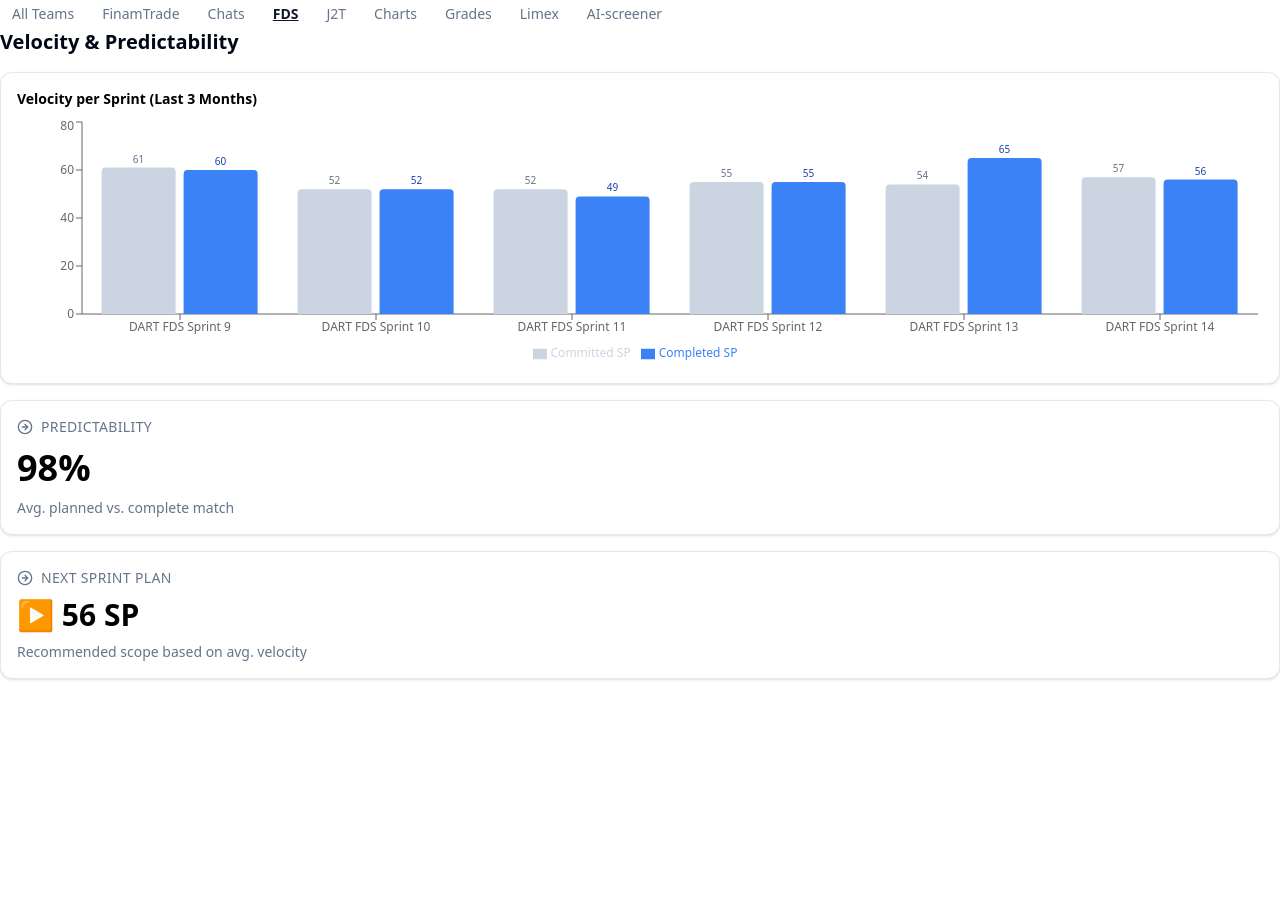
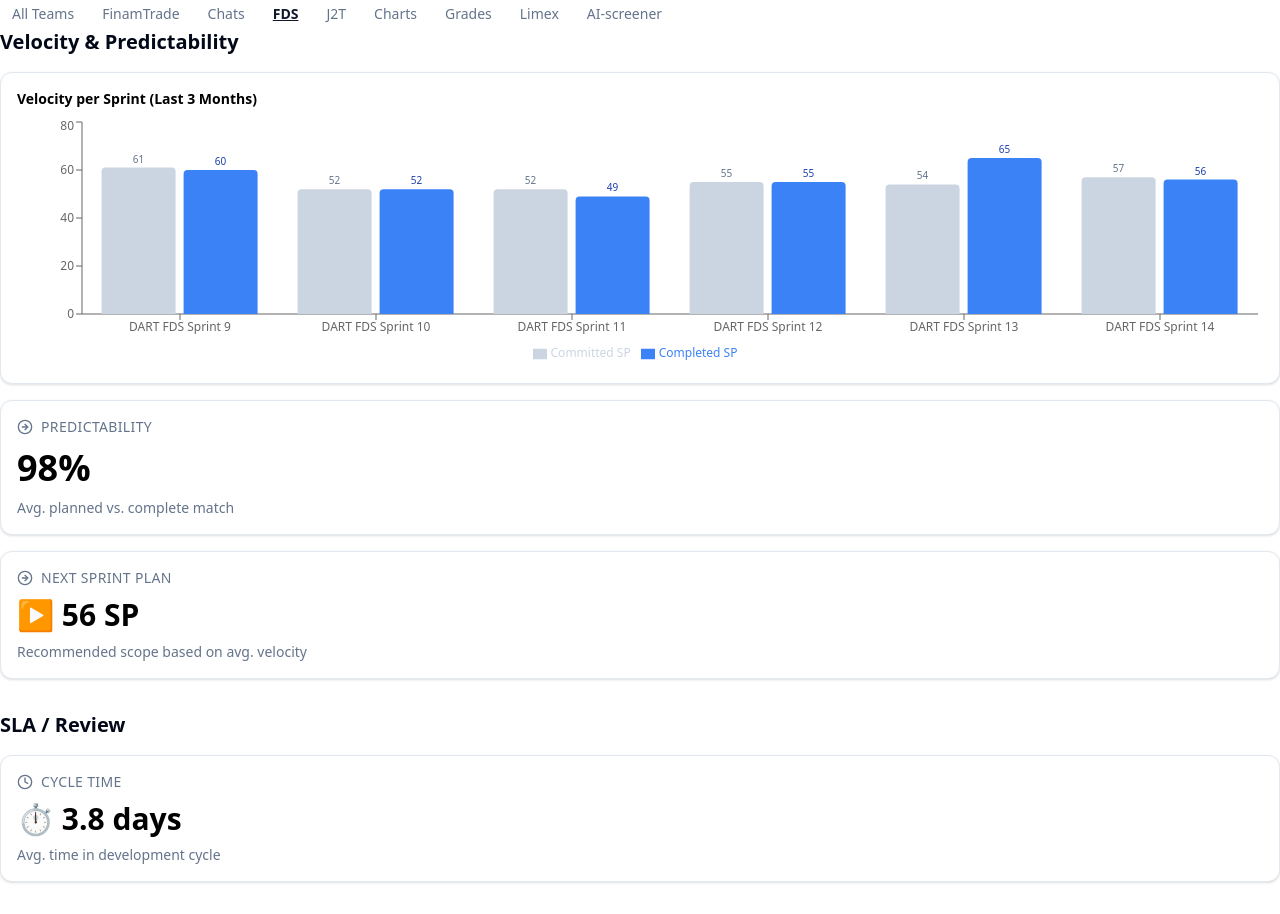
Before and after one commit to alexandershovtyuk/designpulse, a React (Vite) app: page / in a window 1280 px wide. Before the commit the page ends 800 px from the top, so only its background shows below. Built offline with nearby package versions, Linux system fonts and the light colour scheme; the HTML template or start-up script is replaced by a standard one.

Commit message:
Creat Cycle time widget mocked

```diff
--- /dev/null
+++ b/src/core/ui/CycleTimeWidget.tsx
@@ -0,0 +1,21 @@
+import { Card, CardContent } from '@/core/ui/card';
+import { Clock } from '@/lib/icons';
+
+export const CycleTimeWidget = () => {
+  return (
+    <Card className="w-full">
+      <CardContent className="flex flex-col items-start p-4 space-y-2">
+        <div className="flex items-center space-x-2 text-muted-foreground text-sm uppercase tracking-wide">
+          <Clock className="w-4 h-4" />
+          <span>Cycle Time</span>
+        </div>
+        <div className="text-3xl font-bold leading-tight">
+          ⏱ 3.8 days
+        </div>
+        <p className="text-sm text-muted-foreground">
+          Avg. time in development cycle
+        </p>
+      </CardContent>
+    </Card>
+  );
+};
--- a/src/pages/team/[teamId]/dashboard.tsx
+++ b/src/pages/team/[teamId]/dashboard.tsx
@@ -3,6 +3,7 @@ import { LayoutSection } from "@/core/layout/LayoutSection";
 import { SprintPredictability } from '@/core/ui/SprintPredictability';
 import { NextSprintRecommendation } from '@/core/ui/NextSprintRecommendation';
 import { VelocityChart } from '@/core/ui/VelocityChart';
+import { CycleTimeWidget } from '@/core/ui/CycleTimeWidget';
 import { mockSprints } from '@/mock/data';
 
 const lastSprint = mockSprints[mockSprints.length - 1];
@@ -37,12 +38,15 @@ export default function Dashboard() {
         <div className="space-y-4">
           <VelocityChart />
         </div>
-
         <div className="space-y-4">
           <SprintPredictability percentage={predictability} />
           <NextSprintRecommendation value={suggestion} />
         </div>
       </LayoutSection>
+
+      <LayoutSection title="SLA / Review">
+        <CycleTimeWidget />
+      </LayoutSection>
     </>
   );
 }
```
